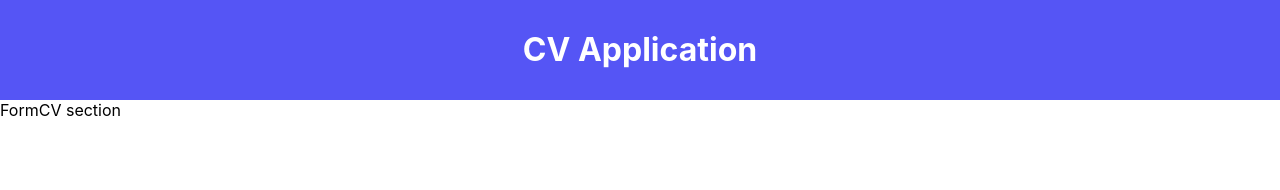
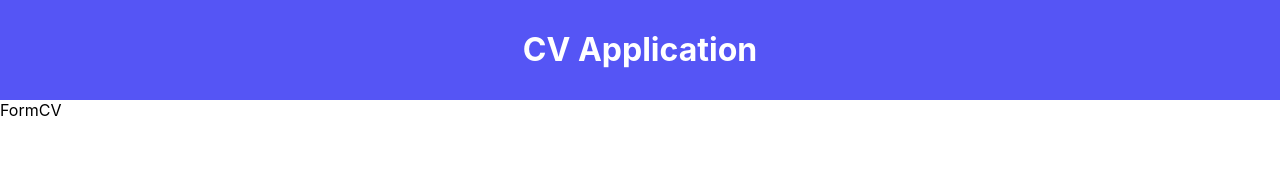
Before and after one commit to chapmancbVCU/cv-application, a React (Create React App) app: page / in a window 1280 px wide. Shown: the top 190 px of the page. Built offline with nearby package versions, Linux system fonts and the light colour scheme.

Commit message:
Added class to CV container.

```diff
--- a/src/components/CV.tsx
+++ b/src/components/CV.tsx
@@ -5,7 +5,11 @@ import React, { Component } from 'react';
 
 class CV extends Component {
     render() {
-        return <p>CV section</p>;
+        return(
+            <div className="CVContainer">
+                CV
+            </div>
+        );
     }
 }
 
```
